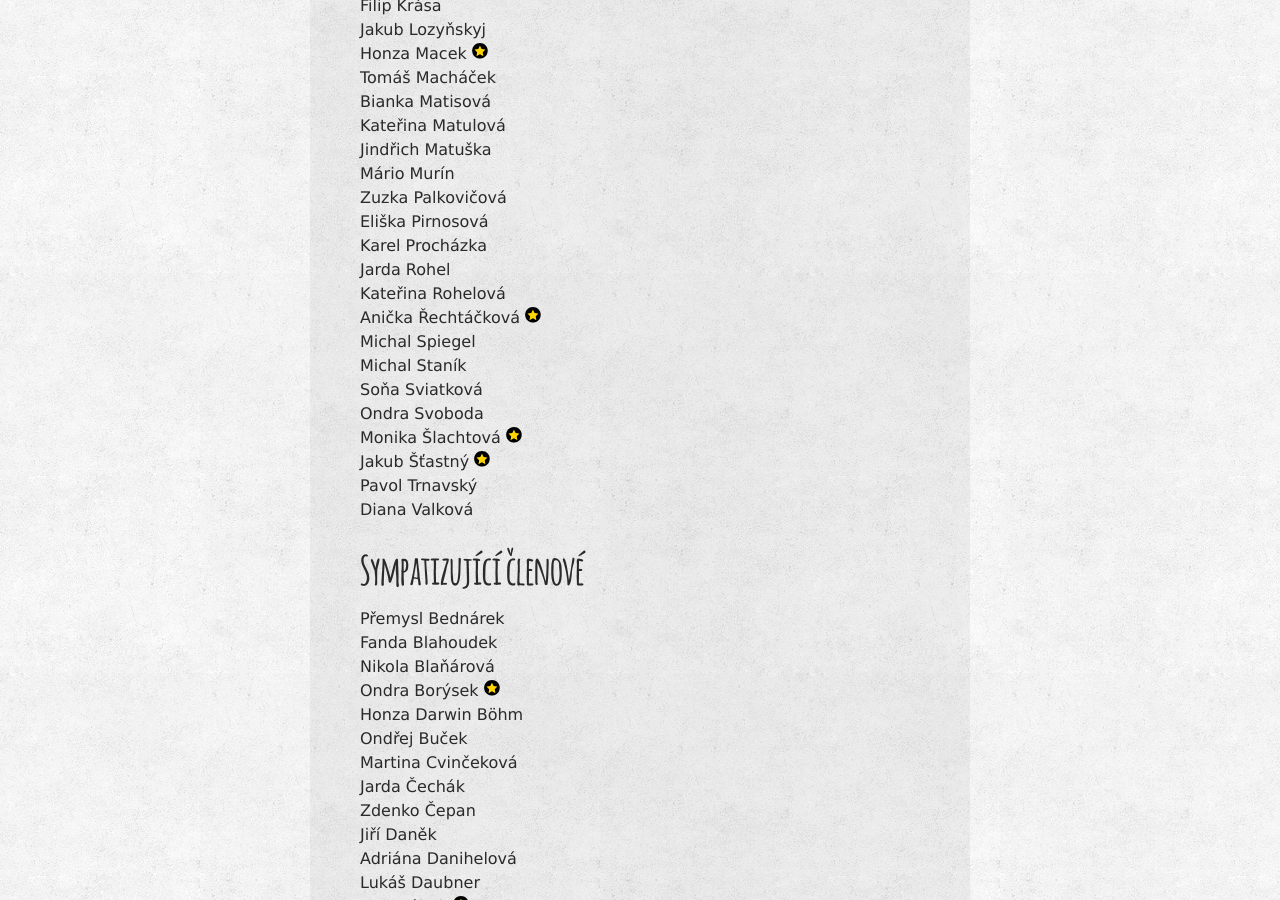
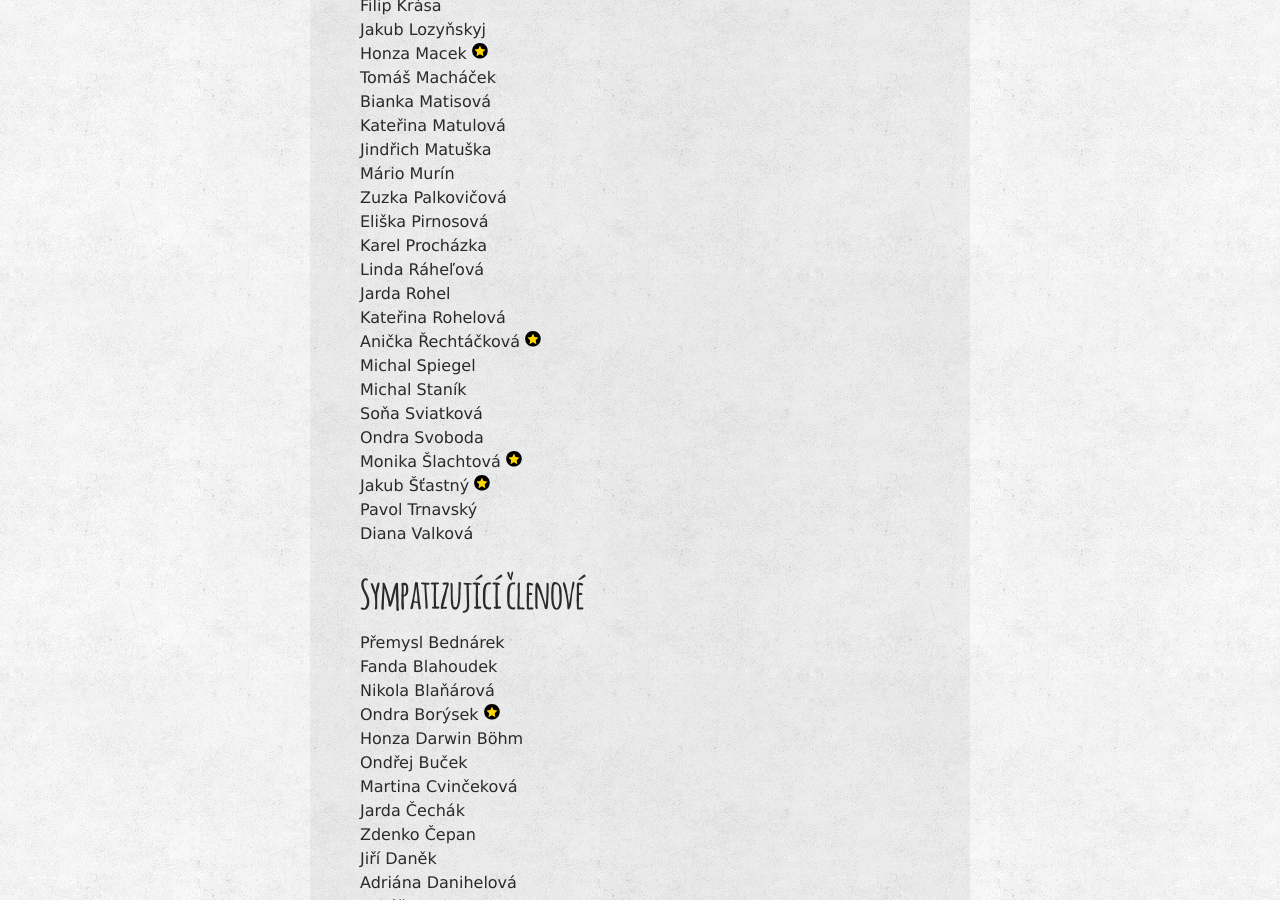
Before and after one commit to zverinec/zverinec-web, a Jekyll site: the page built from _pages/members.md, in a window 1280 px wide and 900 px high, scrolled down 1127 px. Built offline with Jekyll 4.4.1, drawn with Linux system fonts in a browser that asks for light colours; comment, search, counter and statistics services are not loaded.

Commit message:
Update members.md

```diff
--- a/_pages/members.md
+++ b/_pages/members.md
@@ -42,6 +42,7 @@ Mário Murín<br/>
 Zuzka Palkovičová<br/>
 Eliška Pirnosová<br/>
 Karel Procházka<br/>
+Linda Ráheľová<br/>
 Jarda Rohel<br/>
 Kateřina Rohelová<br/>
 Anička Řechtáčková <img src="img/rad.svg" class="rad" title="Řád přítele severské zvěře za perfektně zvládnutou garanci K-SCUKu" /><br/>
```
